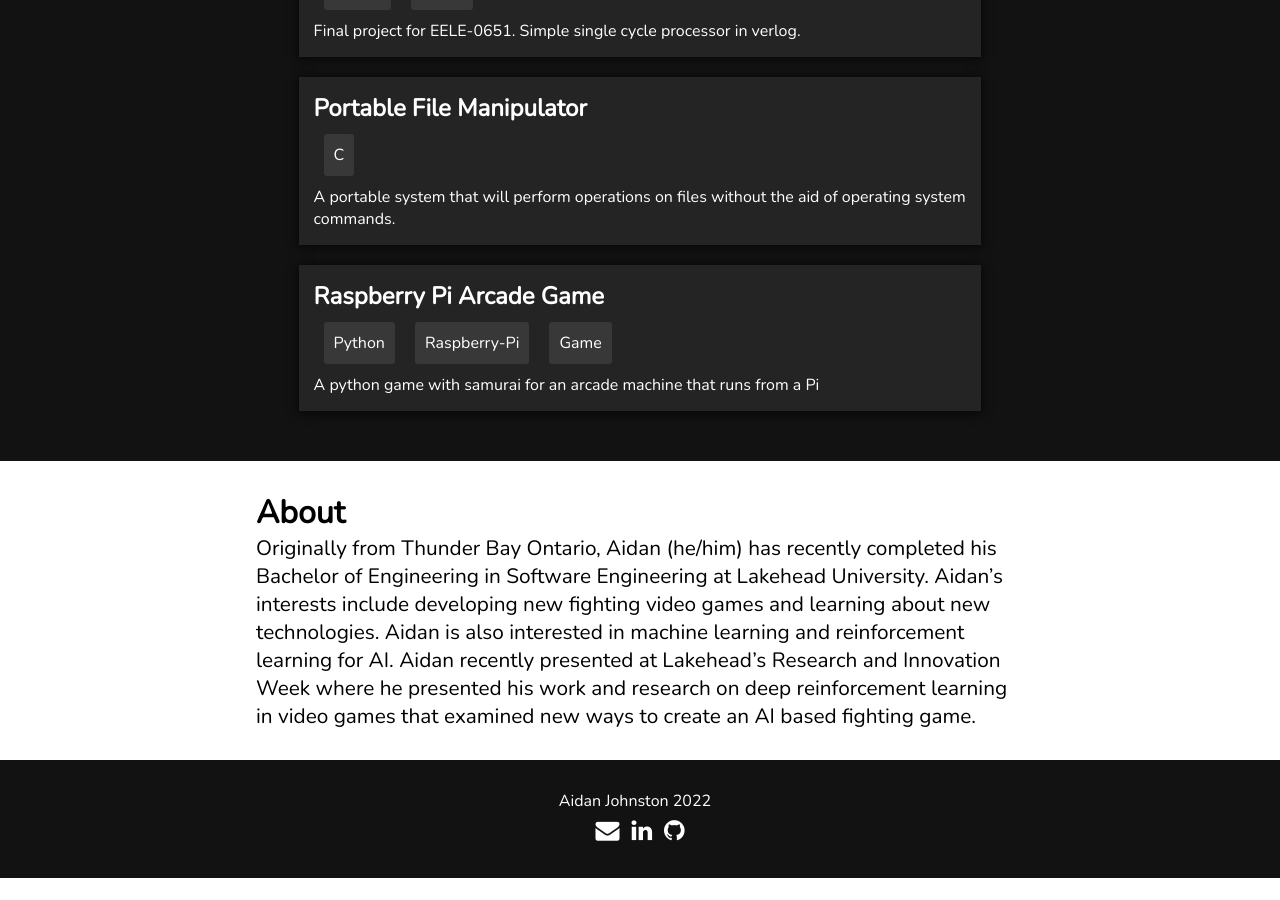
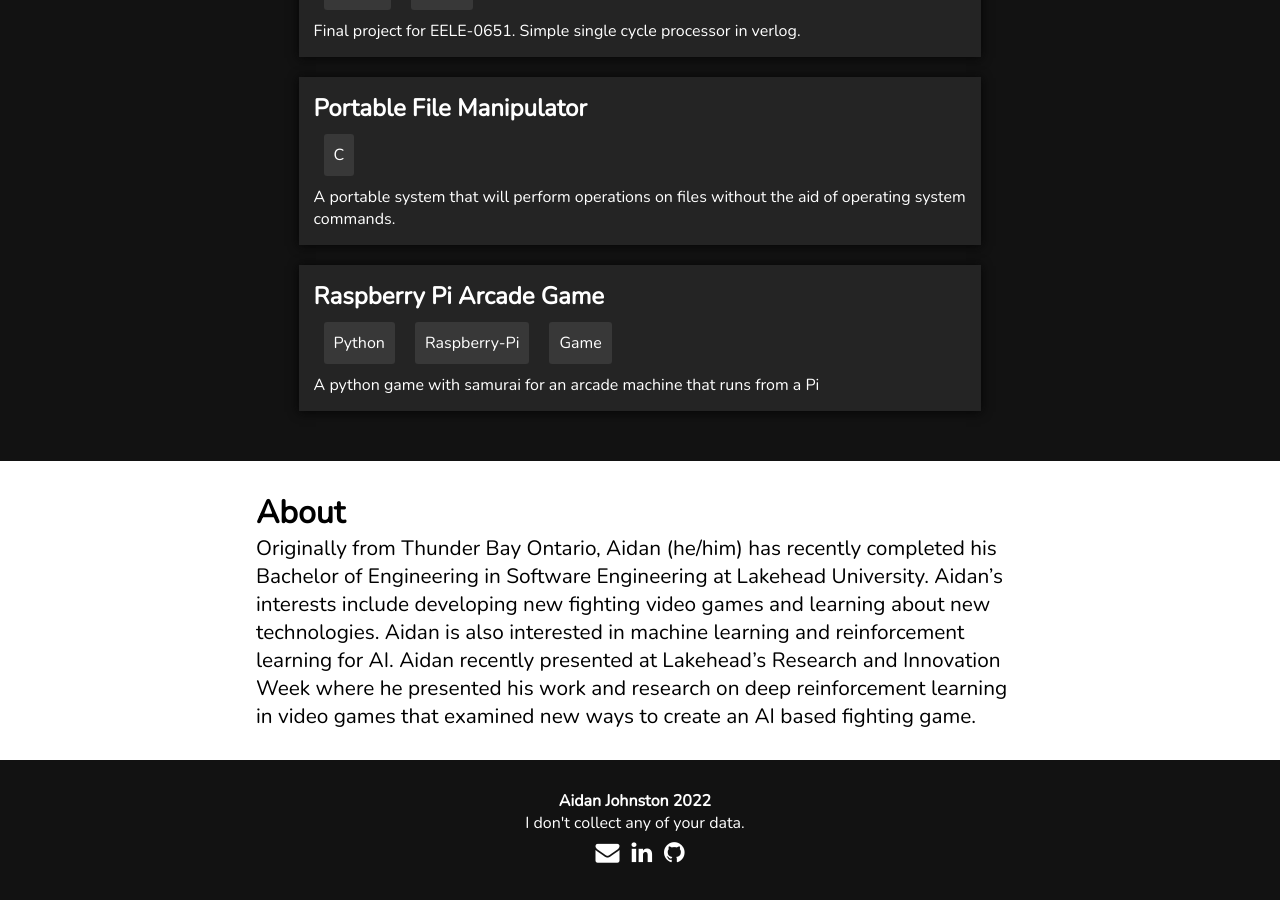
Before and after one commit to AidanJohnston/AidanJohnston.github.io, a Jekyll site: the page built from index.html, in a window 1280 px wide and 900 px high, scrolled down 1842 px. Built offline with Jekyll 4.4.1, drawn with Linux system fonts in a browser that asks for light colours; before the commit the page ends 2720 px from its top, so only the background shows below that.

Commit message:
"privacy policy"

```diff
--- a/_includes/footer.html
+++ b/_includes/footer.html
@@ -1,4 +1,5 @@
 <div class="sectionD">
-    <p>Aidan Johnston {{ 'now' | date: "%Y" }}</p>
+    <p><b>Aidan Johnston {{ 'now' | date: "%Y" }}</b></p>
+    <p>I don't collect any of your data.</p>
     {% include socials.html %}
 </div>
```
